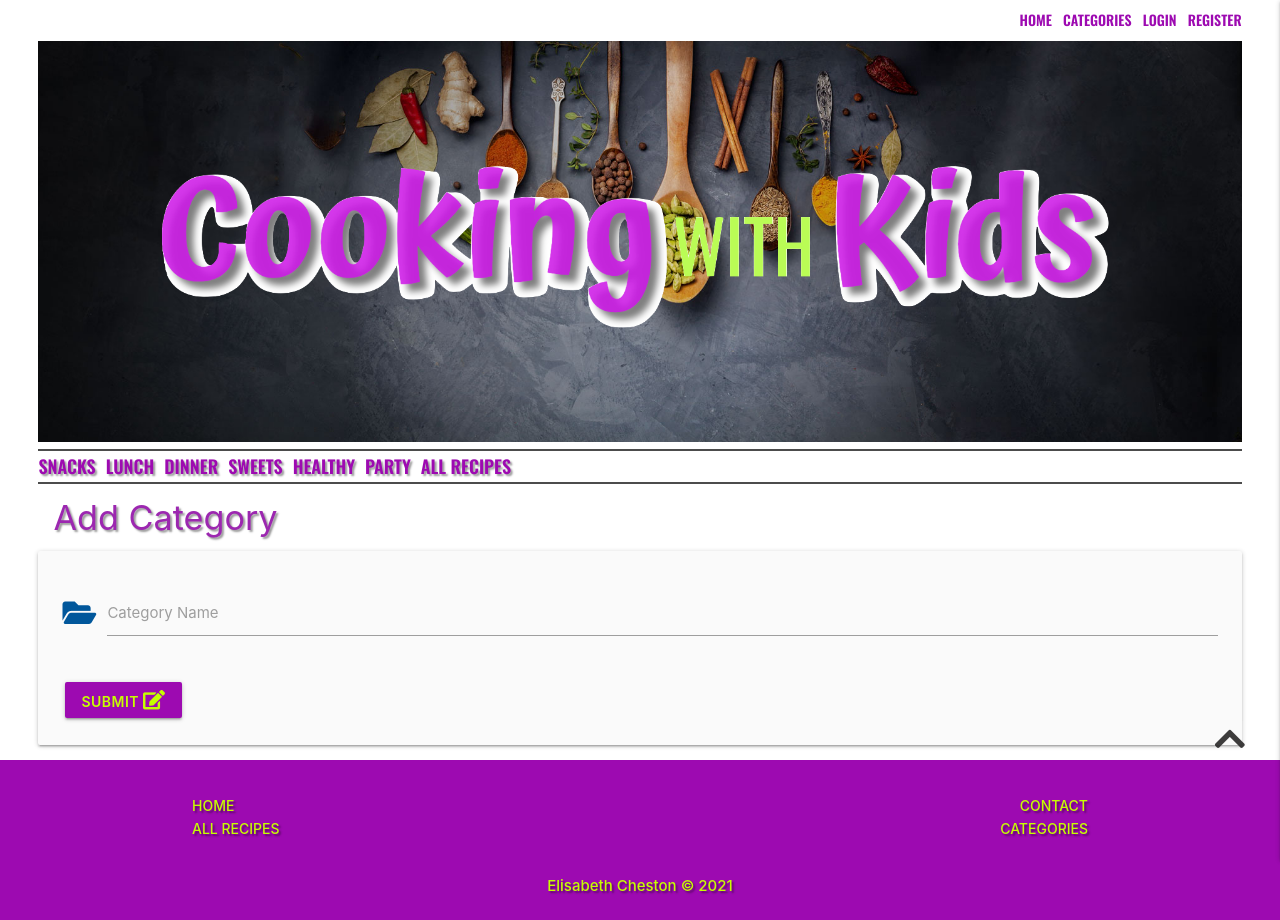
After one commit to ElisabethCheston/KidsCooking, a Flask app: page /add_category in a window 1280 px wide. The commit adds this page. Run offline with Flask 2, Linux system fonts and the light colour scheme; some libraries are stand-ins or nearby versions; some web fonts are replaced.

Commit message:
Create add_category page.

```diff
--- a/app.py
+++ b/app.py
@@ -193,6 +193,25 @@ def contact():
 def categories():
     return render_template("categories.html")
 
+
+@app.route("/get_categories")
+def get_categories():
+    categories = list(mongo.db.categories.find().sort("category_name", 1))
+    return render_template("categories.html", categories=categories)
+
+
+@app.route("/add_category", methods=["GET", "POST"])
+def add_category():
+    if request.method == "POST":
+        category = {
+            "category_name": request.form.get("category_name")
+        }
+        mongo.db.categories.insert_one(category)
+        flash("New Category Added")
+        return redirect(url_for("get_categories"))
+
+    return render_template("add_category.html")
+
 @app.route("/recipes", methods=["GET", "POST"])
 def recipes():
     all_recipes = mongo.db.recipes.find({"category_name": "All Recipes"})
--- /dev/null
+++ b/templates/add_category.html
@@ -0,0 +1,30 @@
+{% extends "base.html" %}
+{% block content %}
+
+
+<h4 class="left-align purple-text text-shadow">Add Category</h4>
+
+<div class="card-panel grey lighten-5">
+    <form class="col s12" method="POST" action="{{ url_for('add_category') }}">
+
+        <!-- TEXT INPUT -->
+        <!-- Recipe Category -->
+        <div class="row">
+            <div class="input-field col s12">
+                <i class="fas fa-folder-open prefix light-blue-text text-darken-4"></i>
+                <input id="category_name" name="category_name" minlength="3" maxlength="25" type="text" class="validate"
+                    required>
+                <label for="category_name">Category Name</label>
+            </div>
+        </div>
+
+        <!-- Submit Recipe Button -->
+        <div class="col s6 left-align">
+            <button type="submit" data-target="added" class="btn waves-effect submitbutton">
+                Submit <i class="fas fa-edit #c6ff00" aria-hidden="true"></i>
+            </button>
+        </div>
+    </form>
+</div>
+
+{% endblock %}
--- a/templates/categories.html
+++ b/templates/categories.html
@@ -1,6 +1,5 @@
 {% extends "base.html" %}
 {% block content %}
-
 
 <h4 class="left-align purple-text text-shadow">Categories</h4>
 
--- a/templates/snacks.html
+++ b/templates/snacks.html
@@ -1,6 +1,5 @@
 {% extends "base.html" %}
 {% block content %}
-
 
 <h6 class="left-align purple-text text-shadow">SNACKS RECIPES</h6>
 
```
